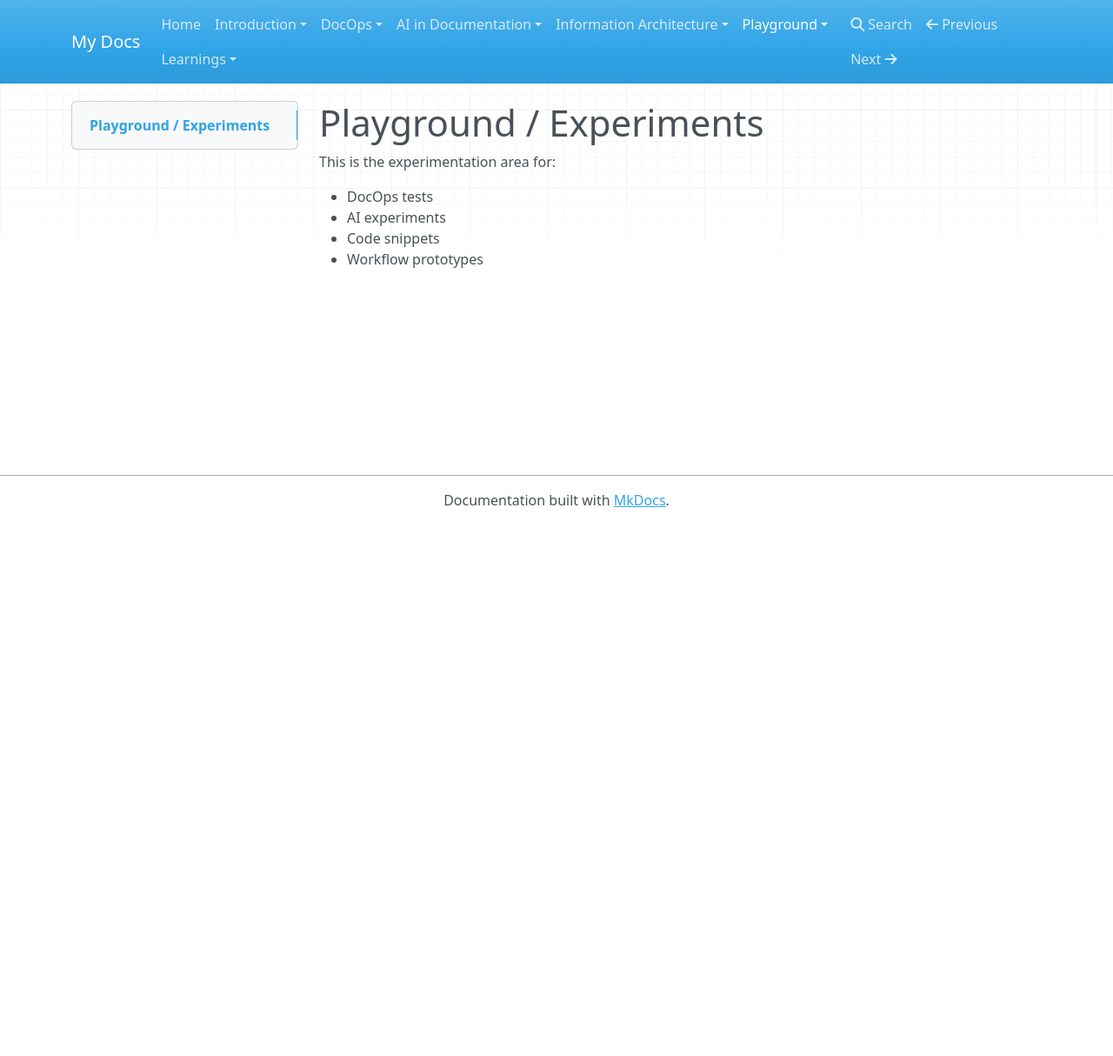
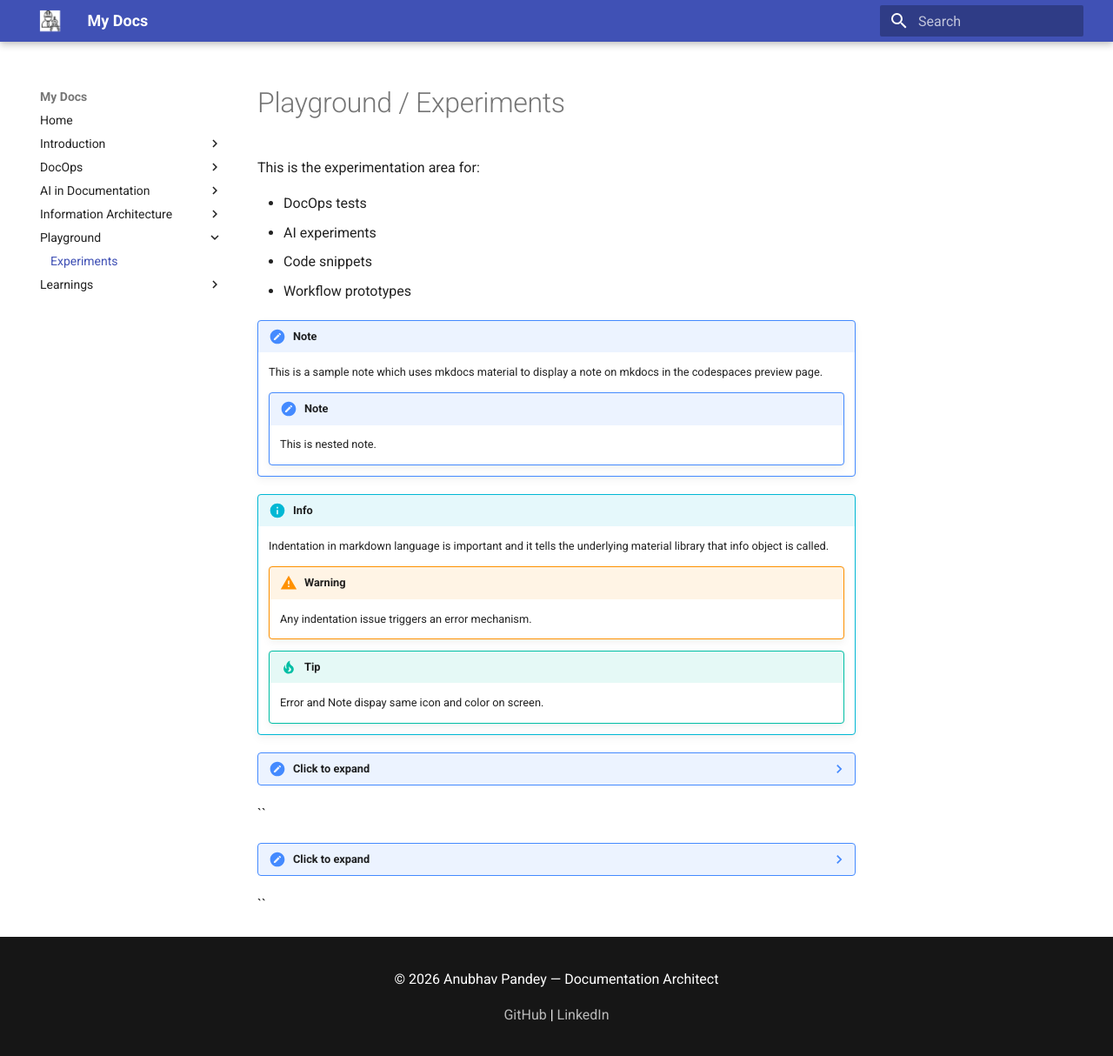
Before and after one commit to ADocLab/DocOps-Repo, an MkDocs documentation site: the page built from docs/playground/experiments.md, in a window 1280 px wide and 1216 px high. Shown: the whole window at 87% size. Built offline with MkDocs 1.6.1 and Material for MkDocs 9.7.7, drawn with Linux system fonts in a browser that asks for light colours; nearby versions of some CDN libraries.

Commit message:
have made multiple updates to make the portfolio look professional

````diff
--- a/docs/playground/experiments.md
+++ b/docs/playground/experiments.md
@@ -6,3 +6,36 @@ This is the experimentation area for:
 - AI experiments
 - Code snippets
 - Workflow prototypes
+
+<!--This is Admonitions experimentation area-->
+<!--This is markdown extentions block adding various types of admonitions to check their outputs-->
+
+!!! note
+    This is a sample note which uses mkdocs material to display a note on mkdocs in the codespaces preview page.
+
+    !!! note
+        This is nested note.
+
+!!! info
+    Indentation in markdown language is important and it tells the underlying material library that info object is called.
+
+    !!! warning
+        Any indentation issue triggers an error mechanism.
+
+    !!! tip
+        Error and Note dispay same icon and color on screen.
+
+
+??? note "Click to expand"
+    This is hidden until you click it.
+    It must be indented by exactly 4 spaces.
+
+``
+??? note "Click to expand"
+    This is hidden until you click it.
+
+    !!! example "Sample API command"
+        ```bash
+        curl https://example.com/api
+        ```
+``
--- a/mkdocs.yml
+++ b/mkdocs.yml
@@ -1,12 +1,48 @@
 site_name: My Docs
+
+theme:
+  name: material
+  custom_dir: overrides
+  logo: assets/logo.png
+  favicon: assets/favicon.png
+
+
+
+font:
+  text: Roboto
+  code: Roboto Mono
+
+  palette:
+      - scheme: default
+        primary: indigo
+        accent: indigo
+      - scheme: slate
+        primary: indigo
+        accent: indigo
+
+
+  features:
+    - navigation.tabs
+    - navigation.top
+    - navigation.sections
+    - navigation.instant
+    - navigation.expand
+    - search.highlight
+    - search.suggest
+    - content.code.copy
+    - toc.integrate
+    - content.footer
+
 nav:
   - Home: index.md
 
   - Introduction:
-    - Overview: intro/overview.md
+    - Overview: intro/index.md
+    - What is Documentaion Architecture?: intro/introduction.md
 
   - DocOps:
-    - Pipeline: docops/pipeline.md
+    - Pipeline Overview: docops/index.md
+    - CI/CD Pipeline: docops/ci_cd_pipeline.md
 
   - AI in Documentation:
     - AI Tools Overview: ai/ai_doc_tools.md
@@ -19,3 +55,21 @@ nav:
 
   - Learnings:
     - Notes: learnings/readme.md
+
+markdown_extensions:
+  - admonition
+  - footnotes
+  - def_list
+  - attr_list
+  - pymdownx.details
+  - pymdownx.superfences
+  - pymdownx.highlight
+
+extra:
+  social:
+    - icon: fontawesome/brands/github
+      link: https://github.com/ADocLab
+    - icon: fontawesome/brands/linkedin
+      link: https://linkedin.com/in/anubhav-pandey
+
+  copyright: "© 2026 Anubhav Pandey - Documentation Architect"
--- /dev/null
+++ b/overrides/main.html
@@ -0,0 +1,18 @@
+{% extends "base.html" %}
+
+{% block footer %}
+  <footer class="md-footer">
+    <div class="md-footer-meta md-typeset" style="padding:1rem; text-align:center;">
+      <!-- Custom footer -->
+      <p>© 2026 Anubhav Pandey — Documentation Architect</p>
+      <p><a href="https://github.com/ADocLab" target="_blank">GitHub</a> |
+         <a href="https://linkedin.com/in/anubhav-pandey" target="_blank">LinkedIn</a>
+      </p>
+    </div>
+  </footer>
+{% endblock %}
+
+{% block footer_nav %}{% endblock %}
+{% block footer_logo %}{% endblock %}
+{% block footer_social %}{% endblock %}
+{% block footer_copyright %}{% endblock %}
````
Also changed, not shown: docs/docops/ci_cd_pipeline.md (added, +66 -0 lines), docs/intro/introduction.md (added, +153 -0 lines), docs/assets/favicon.png (added), docs/assets/logo.png (added), docs/docops/index.md (renamed from docs/docops/pipeline.md), docs/intro/index.md (line endings or trailing spaces), 1 other file.
